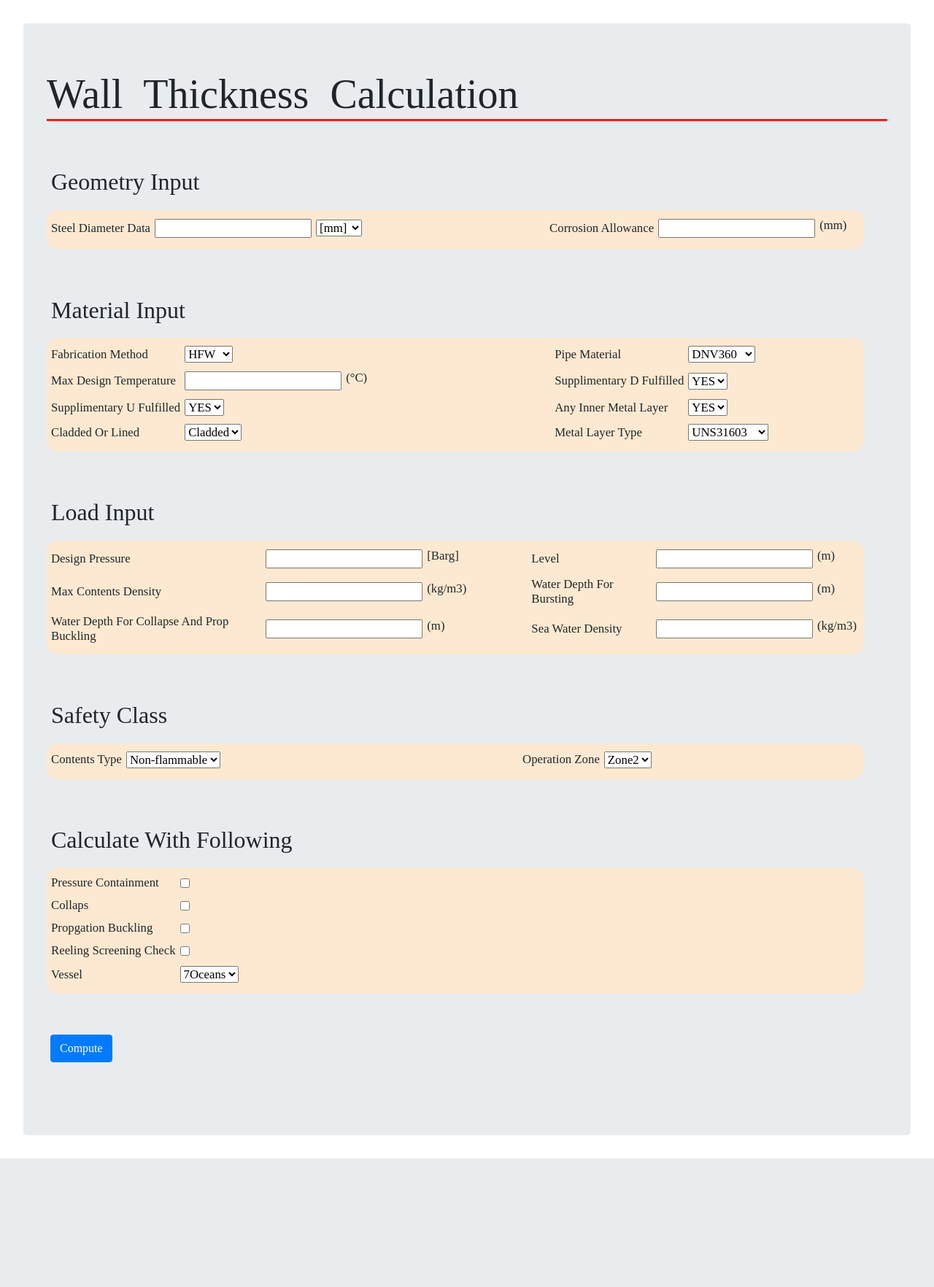
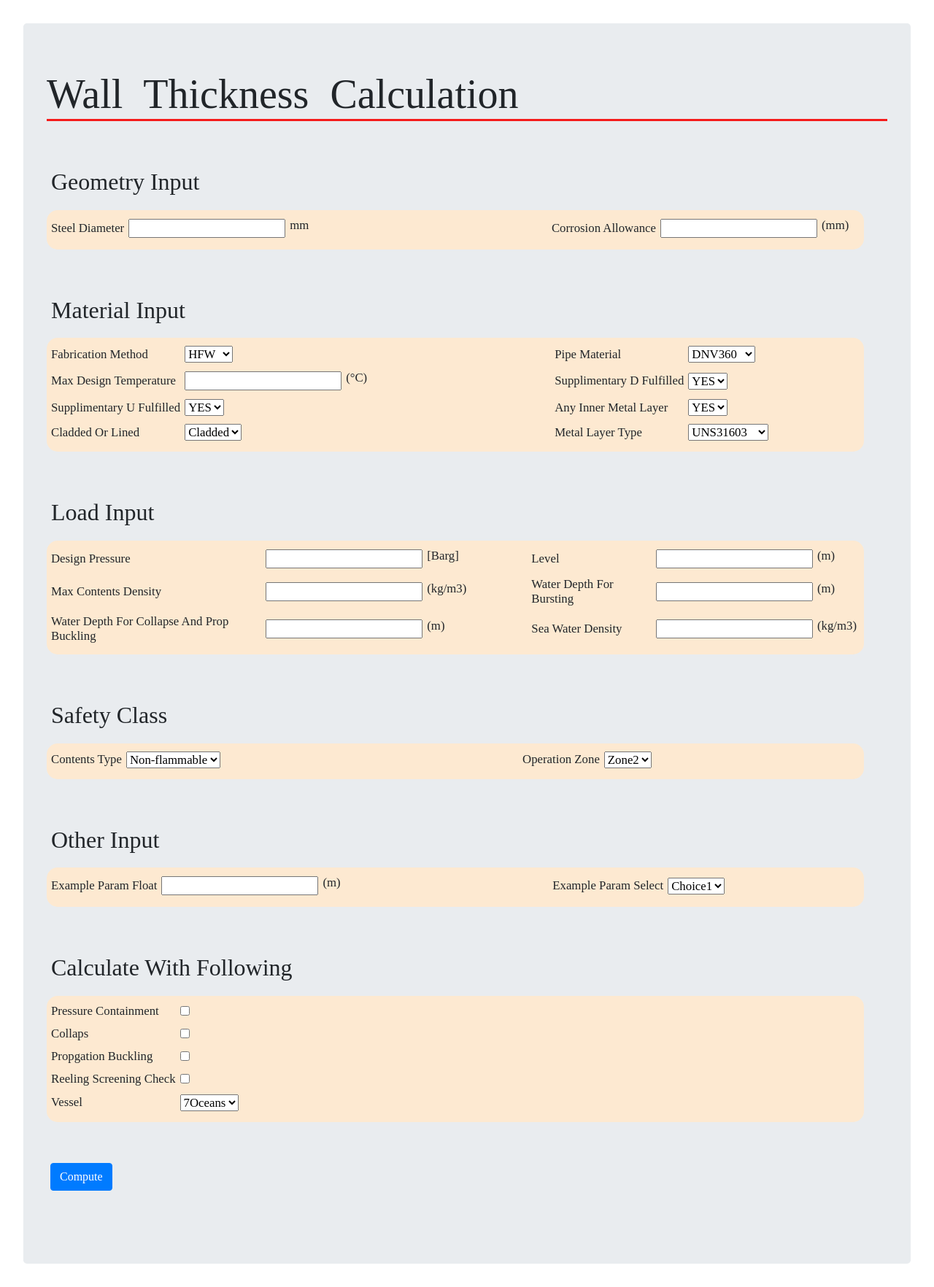
Before and after one commit to luyuqing/ocean_to_cloud, a Flask app: page / in a window 1280 px wide. Shown: the whole page at 73% size. Before the commit the page ends 1588 px from the top, so only its background shows below. Run offline with Flask 2, Linux system fonts and the light colour scheme; some libraries are stand-ins or nearby versions.

Commit message:
beta 1.1 completed

```diff
--- a/application.py
+++ b/application.py
@@ -1,9 +1,10 @@
-from collections import OrderedDict
 from flask import Flask, render_template, request, jsonify
+from math import ceil
 
 from prepare import zip_form
 from model import GeometryInput, MaterialInput, \
-                  LoadInput, SafetyClass, CalWith
+                  LoadInput, SafetyClass, Other, \
+                  CalWith
 from compute import cal_pressure_containment, cal_collaps, \
                     cal_prop_buckling, cal_reeling
 
@@ -22,13 +23,7 @@ def utility_processor():
 @application.route('/', methods=['GET', 'POST'])
 def index():
     geo = GeometryInput(request.form)
-    geo_fields = list(geo)
-    geo_diameter_name = geo_fields[0].name
-    geo_diameter_field = geo_fields[0]
-    geo_diameter_unit = geo_fields[1]
-    geo_corrosion_name = geo_fields[2].name
-    geo_corrosion_field = geo_fields[2]
-    geo_corrosion_label = geo_fields[2].label
+    geo_fields = zip_form(geo)
 
     material = MaterialInput(request.form)
     material_fields = zip_form(material)
@@ -39,17 +34,15 @@ def index():
     safety = SafetyClass(request.form)
     safety_fields = zip_form(safety)
 
+    other = Other(request.form)
+    other_fields = zip_form(other)
+
     cal_with_fields = CalWith(request.form)
 
     if request.method == 'POST':
         if geo.validate() and material.validate() and \
            load.validate() and safety.validate():
-            steel_diameter_data = geo.steel_diameter_data.data
-            steel_diameter_unit = geo.steel_diameter_unit.data
-            if steel_diameter_unit == 'inch':
-                steel_diameter = steel_diameter_data * 25.4
-            else:
-                steel_diameter = steel_diameter_data
+            steel_diameter = geo.steel_diameter.data
             corrosion_allowance = geo.corrosion_allowance.data
 
             fabrication_method = material.fabrication_method.data
@@ -71,14 +64,19 @@ def index():
             contents_type = safety.contents_type.data
             operation_zone = safety.operation_zone.data
 
+            # Example
+            example_param_float = other.example_param_float.data
+            example_param_select = other.example_param_select.data
+
             pressure_containment = cal_with_fields.pressure_containment.data
             collaps = cal_with_fields.collaps.data
             propgation_buckling = cal_with_fields.propgation_buckling.data
             reeling_screening_check = cal_with_fields.reeling_screening_check.data
             vessel = cal_with_fields.vessel.data
 
-            res = OrderedDict()
+            res = dict()
             p1, p2, p3, p4 = 0, 0, 0, 0
+
             if pressure_containment is True:
                 p1 = cal_pressure_containment(steel_diameter,
                                               corrosion_allowance,
@@ -134,35 +132,45 @@ def index():
             # to cal max wt, all p1-p4 must be float not string
             wt_cal = True
             for k, v in res.items():
-                if not isinstance(v, float) and not k == 'p0':
+                if not isinstance(v, float) and v != '':
                     wt_cal = False
                     break
             if wt_cal is True:
                 max_ = max(p1, p2, p3, p4)
-                res['p0'] = round(max_, 2)
-                print(max_)
+                res['p0'] = ceil(max_*100)/100
 
             # print(res)
-            return jsonify({"result": "Min Requirement For Wall Thickness: ...{0}\n\
-                                       Min Requirement For Pressure Containment: ...{1}\n\
-                                       Min Requirement For Collaps: ...{2}\n\
-                                       Min Requirement For Propgation Buckling: ...{3}\n\
-                                       Min Requirement For Reeling Screening Check: ...{4}\n\
-                                       ".format(res['p0'], res['p1'], res['p2'], res['p3'], res['p4'])})
 
+            str_candidates = {'p0': 'Min Requirement For Wall Thickness',
+                              'p1': 'Min Requirement For Pressure Containment',
+                              'p2': 'Min Requirement For Collaps',
+                              'p3': 'Min Requirement For Propgation Buckling',
+                              'p4': 'Min Requirement For Reeling Screening Check'}
+            string_to_p = {v: k for k, v in str_candidates.items()}
+            # From string components if value is not ''
+            final_strings = [str_candidates[p] for p in res if res[p]]
+            # print(final_strings, string_to_p)
+            valid_string = []
+            p_values = list()
+            for s in final_strings:
+                valid_string.append(s)
+                p_values.append(res[string_to_p[s]])
+            zip_results = list(zip(valid_string, p_values))
+            # print(zip_results)
+            result = ''
+            for v in zip_results:
+                result = result + v[0] + ': ...' + '{:.2f}'.format(v[1]) + '\n'
+            # print(result)
+            return jsonify({"result": result})
         else:
             return jsonify({"result": "Please Fill In Blanks With Valid Values."})
 
     return render_template("view.html",
-                           geo_diameter_name=geo_diameter_name,
-                           geo_diameter_field=geo_diameter_field,
-                           geo_diameter_unit=geo_diameter_unit,
-                           geo_corrosion_name=geo_corrosion_name,
-                           geo_corrosion_field=geo_corrosion_field,
-                           geo_corrosion_label=geo_corrosion_label,
+                           geo_fields=geo_fields,
                            material_fields=material_fields,
                            load_fields=load_fields,
                            safety_fields=safety_fields,
+                           other_fields=other_fields,
                            cal_with_fields=cal_with_fields)
 
 
--- a/model.py
+++ b/model.py
@@ -2,11 +2,8 @@ from wtforms import Form, FloatField, SelectField, BooleanField, validators
 
 
 class GeometryInput(Form):
-    steel_diameter_data = FloatField(label='',
+    steel_diameter = FloatField(label='mm',
                                      validators=[validators.InputRequired()])
-    steel_diameter_unit = SelectField(label='',
-                                      choices=[('mm', '[mm]'),
-                                               ('inch', '[inch]')])
     corrosion_allowance = FloatField(label='(mm)',
                                      validators=[validators.InputRequired()])
 
@@ -57,10 +54,18 @@ class SafetyClass(Form):
                                                     ('Both', 'Both')])
 
 
+class Other(Form):
+    example_param_float = FloatField(label='(m)',
+                                     validators=[validators.InputRequired()])
+    example_param_select = SelectField(label='', choices=[('Choice1', 'Choice1'),
+                                                          ('Choice2', 'Choice2'),
+                                                          ('Choice3', 'Choice3')])
+
+
 class CalWith(Form):
     pressure_containment = BooleanField(label='')
     collaps = BooleanField(label='')
     propgation_buckling = BooleanField(label='')
     reeling_screening_check = BooleanField(label='')
     vessel = SelectField(label='', choices=[('7Oceans', '7Oceans'),
-                                                                         ('7Navica', '7Navica')])
+                                            ('7Navica', '7Navica')])
--- a/static/style.css
+++ b/static/style.css
@@ -23,7 +23,7 @@ td              { font-size: 1.05em;
                   padding: 5px;
                   padding-top: 10px; }
 
-.geo_space      { padding-left: 15em; }
+.geo_space      { padding-left: 19.5em; }
 
 .material_space { padding-left: 15em; }
 
@@ -31,6 +31,8 @@ td              { font-size: 1.05em;
 
 .safety_space   { padding-left: 24em; }
 
+.other_space    { padding-left: 17em; }
+
 h4              { margin-top: 1.5em;}
 
 .result         { margin-left: 6px;
--- a/templates/view.html
+++ b/templates/view.html
@@ -14,14 +14,24 @@
             <h2>Geometry Input</h2>
             <div class=form>
             <table>
-                  <tr>
-                      <td>{{ convert_name(geo_diameter_name) }}</td>
-                      <td>{{ geo_diameter_field }}</td>
-                      <td>{{ geo_diameter_unit }}</td>
-                      <td class=geo_space>{{ convert_name(geo_corrosion_name) }}</td>
-                      <td>{{ geo_corrosion_field }}</td>
-                      <td>{{ geo_corrosion_label }}</td>
-                  </tr>
+                {% for tuple_f in geo_fields %}
+                {% if tuple_f | length == 2 %}
+                    <tr>
+                        <td>{{ convert_name(tuple_f[0].name) }}</td>
+                        <td>{{ tuple_f[0] }}</td>
+                        <td>{{ tuple_f[0].label }}</td>
+                        <td class=geo_space>{{ convert_name(tuple_f[1].name) }}</td>
+                        <td>{{ tuple_f[1] }}</td>
+                        <td>{{ tuple_f[1].label }}</td>
+                    </tr>
+                {% else %}
+                    <tr>
+                        <td>{{ convert_name(tuple_f[0].name) }}</td>
+                        <td>{{ tuple_f[0] }}</td>
+                        <td>{{ tuple_f[0].label }}</td>
+                    </tr>
+                {% endif %}
+            {% endfor %}
             </table>
             </div>
             <h2>Material Input</h2>
@@ -93,6 +103,29 @@
                     {% endfor %}
                 </table>
                 </div>
+                <h2>Other Input</h2>
+                <div class=form>
+                <table>
+                    {% for tuple_f in other_fields %}
+                        {% if tuple_f | length == 2 %}
+                            <tr>
+                                <td>{{ convert_name(tuple_f[0].name) }}</td>
+                                <td>{{ tuple_f[0] }}</td>
+                                <td>{{ tuple_f[0].label }}</td>
+                                <td class=other_space>{{ convert_name(tuple_f[1].name) }}</td>
+                                <td>{{ tuple_f[1] }}</td>
+                                <td>{{ tuple_f[1].label }}</td>
+                            </tr>
+                        {% else %}
+                            <tr>
+                                <td>{{ convert_name(tuple_f[0].name) }}</td>
+                                <td>{{ tuple_f[0] }}</td>
+                                <td>{{ tuple_f[0].label }}</td>
+                            </tr>
+                        {% endif %}
+                    {% endfor %}
+                </table>
+                </div>
                 <h2>Calculate With Following</h2>
                 <div class=form>
                 <table>
```
Also changed, not shown: compute/reeling.py (+12 -12 lines).
